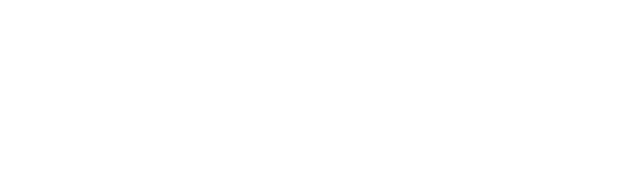
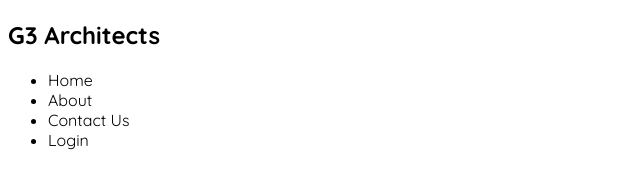
Before and after one commit to AirinNila/g3-architects-resources, a plain HTML site: page index.html in a window 1280 px wide. Shown: the whole page, without its empty margins (0-640 px from the left). Drawn offline with Linux system fonts and the light colour scheme.

Commit message:
add font

```diff
--- a/index.html
+++ b/index.html
@@ -8,5 +8,17 @@
 </head>
 <body>
 
+    <header>
+        <nav>
+            <h1>G3 Architects</h1>
+            <ul>
+                <li>Home</li>
+                <li>About</li>
+                <li>Contact Us</li>
+                <li>Login</li>
+            </ul>
+        </nav>
+    </header>
+
 </body>
 </html>
--- a/style/index.css
+++ b/style/index.css
@@ -0,0 +1,7 @@
+
+@import url('https://fonts.googleapis.com/css2?family=Quicksand:wght@300..700&family=Work+Sans:ital,wght@0,100..900;1,100..900&display=swap');
+
+body {
+    font-family: "Quicksand", serif;
+
+}
```
